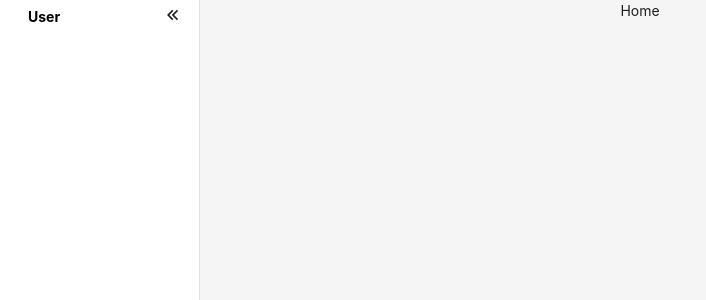
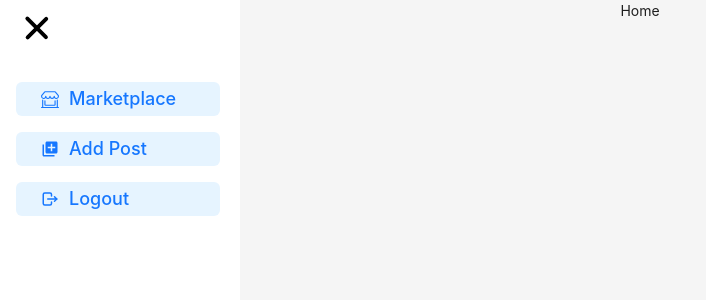
Before and after one commit to mahmoodiftee/marketplace, a React (Vite) app: page /dashboard/admin in a window 1280 px wide. Shown: the top 300 px of the page, without its empty margins (0-706 px from the left). Built offline with nearby package versions, Linux system fonts and the light colour scheme.

Commit message:
some updates

```diff
--- a/src/Dashboard/UserDashoboard/UserDashboard.tsx
+++ b/src/Dashboard/UserDashoboard/UserDashboard.tsx
@@ -1,82 +1,148 @@
 import React, { useEffect, useState, useRef } from "react";
 import { LeftOutlined, RightOutlined } from "@ant-design/icons";
-import { Button, Layout, Menu } from "antd";
-import { Link, Outlet, useNavigate, useLocation } from "react-router-dom";
+import { Button, Layout } from "antd";
+import { Link, Outlet, useLocation, useNavigate } from "react-router-dom";
 import { useAppDispatch, useAppSelector } from "../../Redux/hooks/hooks";
 import { BsShopWindow } from "react-icons/bs";
-import { RiArrowLeftDoubleLine, RiArrowRightDoubleLine } from "react-icons/ri";
 import { TbLogout } from "react-icons/tb";
 import { MdLibraryAdd } from "react-icons/md";
-
 import {
   fetchTabs,
   scrollLeft,
   scrollRight,
-  logOutHandle,
   headerStyles,
-  siderStyles,
 } from "./userDashboardfunctions";
 import { setSelectedTab } from "../../Redux/Features/Tabs/SelectedtabSlice";
+import { clearAuth } from "../../Redux/Features/User/authSlice";
 
-const { Header, Content, Sider } = Layout;
+const { Header, Content } = Layout;
 
 const AdminDashboard: React.FC = () => {
   const dispatch = useAppDispatch();
-  const [collapsed, setCollapsed] = useState(false);
   const { selectedTab } = useAppSelector((state) => state.tab);
   const [tabs, setTabs] = useState<{ id: number; name: string }[]>([]);
+  const [sidebarOpen, setSidebarOpen] = useState(false);
+  const menuRef = useRef<HTMLDivElement>(null);
+  const location = useLocation();
   const LogOutDispatch = useAppDispatch();
   const navigate = useNavigate();
-  const menuRef = useRef<HTMLDivElement>(null);
-  const location = useLocation();
 
   const appPost = location.pathname === "/user";
 
   useEffect(() => {
+    const handleResize = () => {
+      if (window.innerWidth >= 768) {
+        setSidebarOpen(true);
+      } else {
+        setSidebarOpen(false);
+      }
+    };
+
+    handleResize();
+
+    window.addEventListener("resize", handleResize);
+
+    return () => window.removeEventListener("resize", handleResize);
+  }, []);
+
+  useEffect(() => {
     fetchTabs(setTabs);
   }, []);
+
   const handleTabClick = (category: string) => {
     dispatch(setSelectedTab(category));
   };
 
+  const toggleSidebar = () => {
+    setSidebarOpen(!sidebarOpen);
+  };
+
+  const logOutHandle = async () => {
+    try {
+      LogOutDispatch(clearAuth());
+      navigate("/login");
+    } catch (error) {
+      console.error("Logout failed:", error);
+    }
+  };
+
   return (
     <Layout hasSider style={{ height: "auto" }}>
-      <Sider
-        style={siderStyles}
-        collapsible
-        collapsed={collapsed}
-        onCollapse={(collapsedState) => setCollapsed(collapsedState)}
-        collapsedWidth="60"
-        trigger={null}
+      {/* Sidebar */}
+      <div
+        className={`fixed top-0 left-0 z-50 h-full transition-all duration-300 ease-in-out ${
+          sidebarOpen ? "w-60" : "w-0"
+        } bg-white text-black`}
       >
+        <button className="md:mx-3 md:my-2 mt-2">
+          <label className="hamburger">
+            <input
+              type="checkbox"
+              checked={sidebarOpen}
+              onChange={toggleSidebar}
+              className="hidden"
+            />
+            <svg
+              viewBox="0 0 32 32"
+              className="w-12 h-12 transform transition-transform duration-300"
+            >
+              <path
+                className={`${
+                  sidebarOpen ? "stroke-black" : "stroke-black"
+                }  line line-top-bottom`}
+                d="M27 10 13 10C10.8 10 9 8.2 9 6 9 3.5 10.8 2 13 2 15.2 2 17 3.8 17 6L17 26C17 28.2 18.8 30 21 30 23.2 30 25 28.2 25 26 25 23.8 23.2 22 21 22L7 22"
+              ></path>
+              <path
+                className={`${
+                  sidebarOpen ? "stroke-black" : "stroke-black"
+                } line`}
+                d="M7 16 27 16"
+              ></path>
+            </svg>
+          </label>
+        </button>
+
         <div
           className={`${
-            collapsed ? "justify-center" : "justify-between"
-          } flex items-center`}
+            sidebarOpen ? "opacity-100 transition-opacity delay-200" : "opacity-0"
+          } flex flex-col items-center pt-6 px-4 pr-5 space-y-4`}
         >
-          <div className={`pl-7 ${collapsed ? "hidden" : "flex"} font-bold`}>
-            User
-          </div>
+          <Link to="/user" className="w-full">
+            <Button
+              color="primary"
+              className="w-full flex justify-start font-medium items-center gap-2.5 p-4 pl-6 text-lg"
+              variant="filled"
+            >
+              <BsShopWindow className="" />
+              Marketplace
+            </Button>
+          </Link>
+          <Link to="/user/add-post" className="w-full">
+            <Button
+              color="primary"
+              className="w-full flex justify-start font-medium items-center gap-2.5 p-4 pl-6 text-lg"
+              variant="filled"
+            >
+              <MdLibraryAdd className="" />
+              Add Post
+            </Button>
+          </Link>
+
           <Button
-            type="text"
-            icon={
-              collapsed ? (
-                <RiArrowRightDoubleLine className="text-xl font-bold" />
-              ) : (
-                <RiArrowLeftDoubleLine className="text-xl" />
-              )
-            }
-            onClick={() => setCollapsed(!collapsed)}
-          />
+            onClick={logOutHandle}
+            color="primary"
+            className="w-full flex justify-start font-medium items-center gap-2.5 p-4 pl-6 text-lg"
+            variant="filled"
+          >
+            <TbLogout className="" />
+            Logout
+          </Button>
         </div>
-
-      </Sider>
+      </div>
       <Layout style={{ marginTop: appPost ? 70 : undefined }}>
         {appPost && (
-          <Header style={headerStyles}>
-            <div
-              className={`max-w-maxWidth flex mx-auto justify-center items-center gap-2 gradient-mask `}
-            >
+          <Header className="fixed top-0 pl-24 overflow-hidden" style={headerStyles}>
+            <div className={`max-w-maxWidth flex mx-auto justify-center items-center gap-2 gradient-mask`}>
               <div className="flex items-center gap-2">
                 <Button
                   color="default"
@@ -96,7 +162,7 @@ const AdminDashboard: React.FC = () => {
 
               <div
                 ref={menuRef}
-                className="flex pl-[38%] pr-[40%] md:px-0 md:pr-32 overflow-x-auto items-center no-scrollbar gap-4"
+                className="flex md:ml-0 pl-[38%] pr-[40%] md:px-0 md:pr-32 overflow-x-auto items-center no-scrollbar gap-4"
                 style={{
                   flexGrow: 1,
                   whiteSpace: "nowrap",
--- a/src/Dashboard/UserDashoboard/userDashboardfunctions.ts
+++ b/src/Dashboard/UserDashoboard/userDashboardfunctions.ts
@@ -38,58 +38,13 @@ export const logOutHandle = async (
   }
 };
 
-export const siderStyles: React.CSSProperties = {
-  overflow: "auto",
-  height: "100vh",
-  position: "fixed" as const,
-  zIndex: 15,
-  insetInlineStart: 0,
-  top: 0,
-  bottom: 0,
-  scrollbarWidth: "thin",
-  scrollbarGutter: "stable",
-  borderRight: "1px solid #e0e0e0",
-  background: "#fff",
-};
 
 export const headerStyles: React.CSSProperties = {
-  paddingLeft: 0,
-  position: "fixed" as const,
-  top: 0,
   width: "100%",
-  zIndex: 50,
+  zIndex: 40,
   borderBottom: "1px solid #f0f2f5",
   background: "#f0f2f5",
   display: "flex",
   justifyContent: "center",
   alignItems: "center",
-  overflow: "hidden",
 };
-
-
-
-
-
-// <Menu theme="light" mode="inline" defaultSelectedKeys={["1"]}
-// items={[
-//   {
-//     key: "1",
-//     icon: <BsShopWindow />,
-//     label: <Link to="/user">Marketplace</Link>,
-//   },
-//   {
-//     key: "2",
-//     icon: <MdLibraryAdd />,
-//     label: <Link to="/user/add-post">Add post</Link>,
-//   },
-//   {
-//     key: "3",
-//     icon: <TbLogout />,
-//     label: (
-//       <button onClick={() => logOutHandle(LogOutDispatch, navigate)}>
-//         Logout
-//       </button>
-//     ),
-//   },
-// ]}
-// />
--- a/src/Pages/Users/Marketplace/DetailPage/DetailPage.tsx
+++ b/src/Pages/Users/Marketplace/DetailPage/DetailPage.tsx
@@ -145,7 +145,7 @@ const DetailPage = () => {
   ];
 
   return (
-    <div className="max-w-maxWidth mx-auto px-1">
+    <div className="max-w-maxWidth mx-auto px-1 pt-10">
       <div className="flex flex-col md:flex-row md:p-4 p-1 mb-6">
         <div className="flex-1 max-h-96 max-w-96 overflow-hidden">
           <img
--- a/src/index.css
+++ b/src/index.css
@@ -16,3 +16,40 @@
 .gradient-mask {
   mask-image: linear-gradient(to left, transparent 0%, rgb(255, 255, 255) 5%);
 }
+
+
+/* sidebar css */
+.hamburger {
+  cursor: pointer;
+}
+
+.hamburger input {
+  display: none;
+}
+
+.hamburger svg {
+  height: 3em;
+  transition: transform 600ms cubic-bezier(0.4, 0, 0.2, 1);
+}
+
+.line {
+  fill: none;
+  stroke-linecap: round;
+  stroke-linejoin: round;
+  stroke-width: 3;
+  transition: stroke-dasharray 600ms cubic-bezier(0.4, 0, 0.2, 1),
+              stroke-dashoffset 600ms cubic-bezier(0.4, 0, 0.2, 1);
+}
+
+.line-top-bottom {
+  stroke-dasharray: 12 63;
+}
+
+.hamburger input:checked + svg {
+  transform: rotate(-45deg);
+}
+
+.hamburger input:checked + svg .line-top-bottom {
+  stroke-dasharray: 20 300;
+  stroke-dashoffset: -32.42;
+}
```
